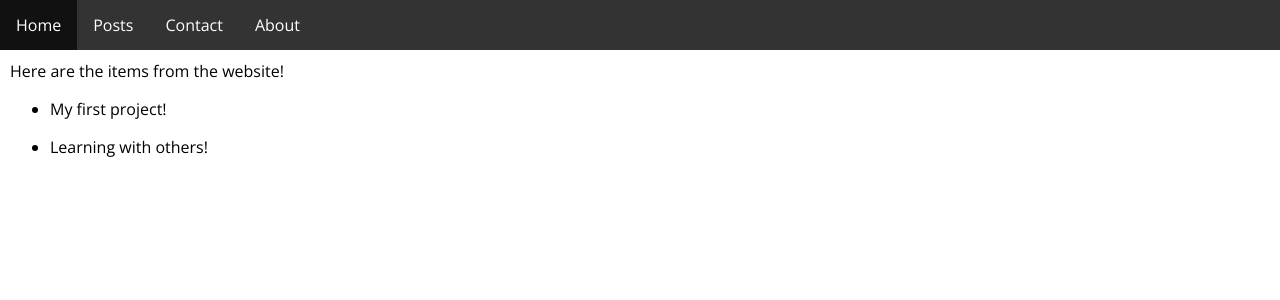
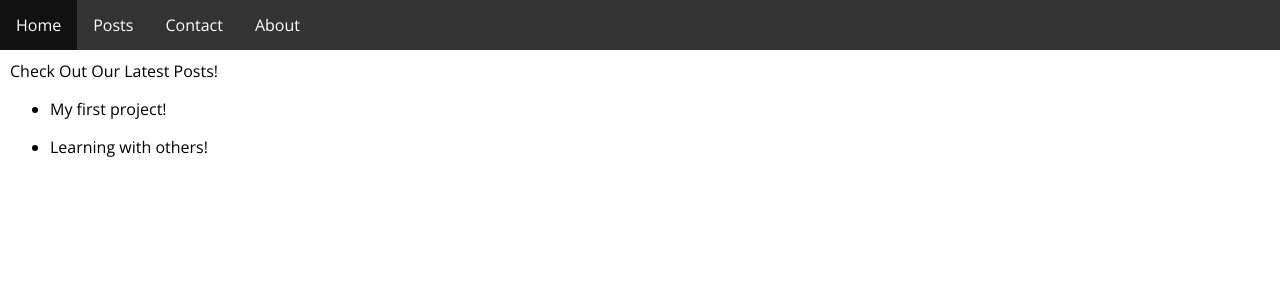
Before and after one commit to Dbryant58/blogproject, a Jekyll site: the page built from posts.html, in a window 1280 px wide. Shown: the top 300 px of the page. Built offline with Jekyll 4.4.1, drawn with Linux system fonts in a browser that asks for light colours.

Commit message:
Update posts.html

```diff
--- a/posts.html
+++ b/posts.html
@@ -4,7 +4,7 @@ title: Posts
 permalink: /posts
 ---
 
-Here are the items from the website!
+Check Out Our Latest Posts!
 
 {% for item in site.data.posts %}
     <ul>
```
